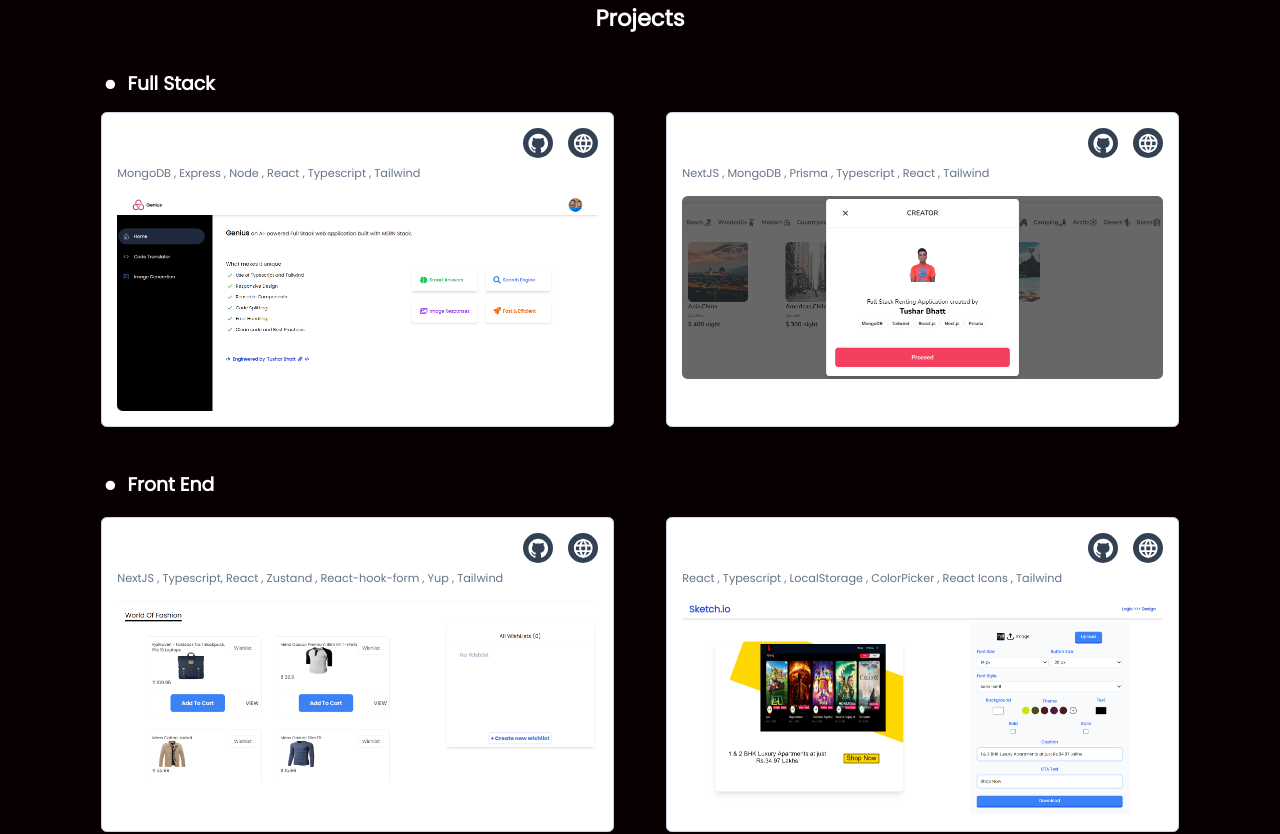
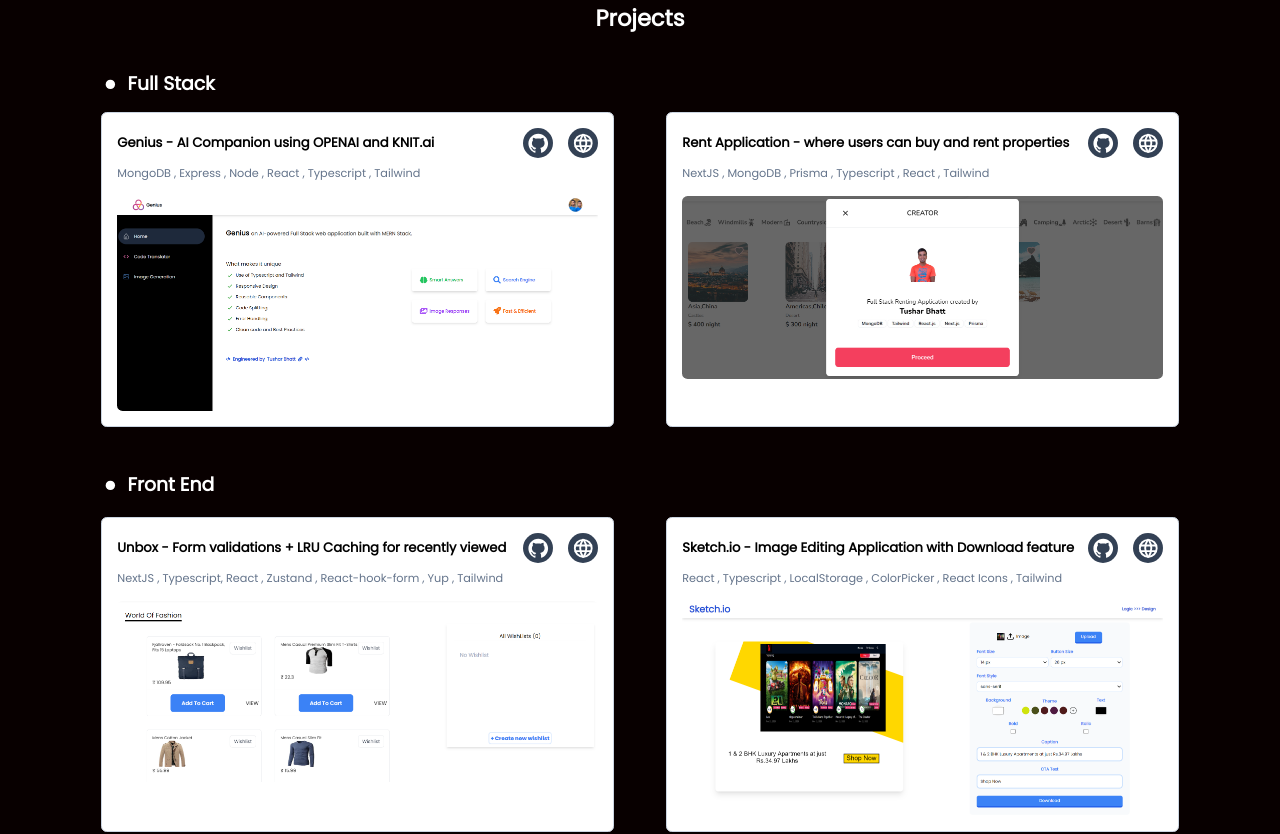
Before and after one commit to TusharBhatt1/new-portfolio, a React (Vite) app: page / in a window 1280 px wide. Shown: the part 2740-3574 px from the top of the page. Built offline with nearby package versions, Linux system fonts and the light colour scheme.

Commit message:
Update ProjectBox.tsx

```diff
--- a/src/Components/other/ProjectBox.tsx
+++ b/src/Components/other/ProjectBox.tsx
@@ -8,7 +8,7 @@ export default function ProjectBox({ project }: { project: projectType }) {
   return <div className="border border-slate-300 bg-white  flex flex-col gap-4  inline-block p-4 rounded-md">
     <div className="flex flex-col gap-2 ">
         <div className="flex items-center justify-between  gap-2">
-        <p className="text-sm font-bold">{name}</p>
+        <p className="text-sm font-bold text-black">{name}</p>
         <span className="flex text-2xl gap-4">
           <a href={gitLink} className="bg-slate-700 hover:bg-black p-1 rounded-full"><AiFillGithub/></a>
           <a href={liveLink}  className="bg-slate-700 hover:bg-black p-1 rounded-full"><TbWorld/></a>
```
